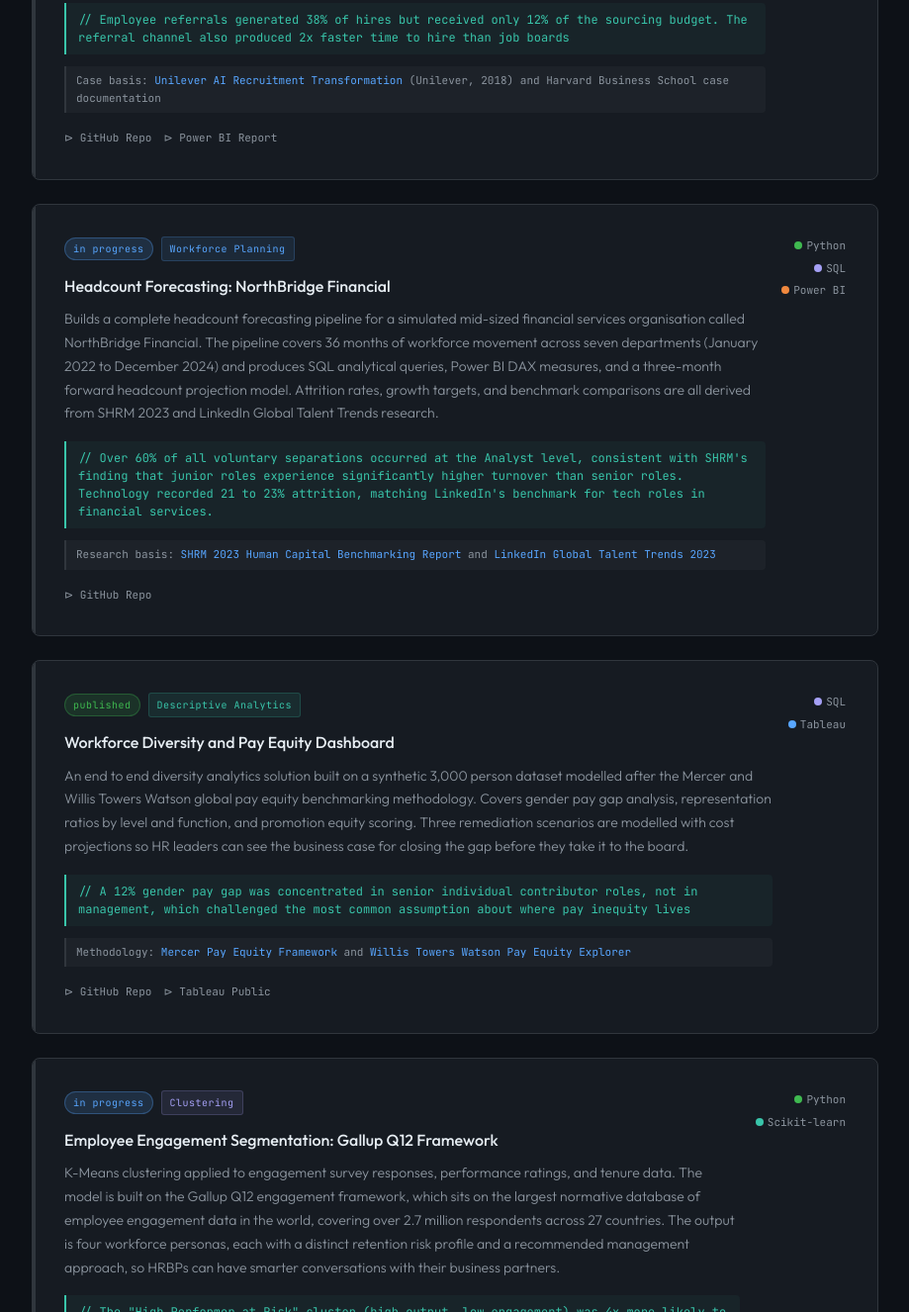
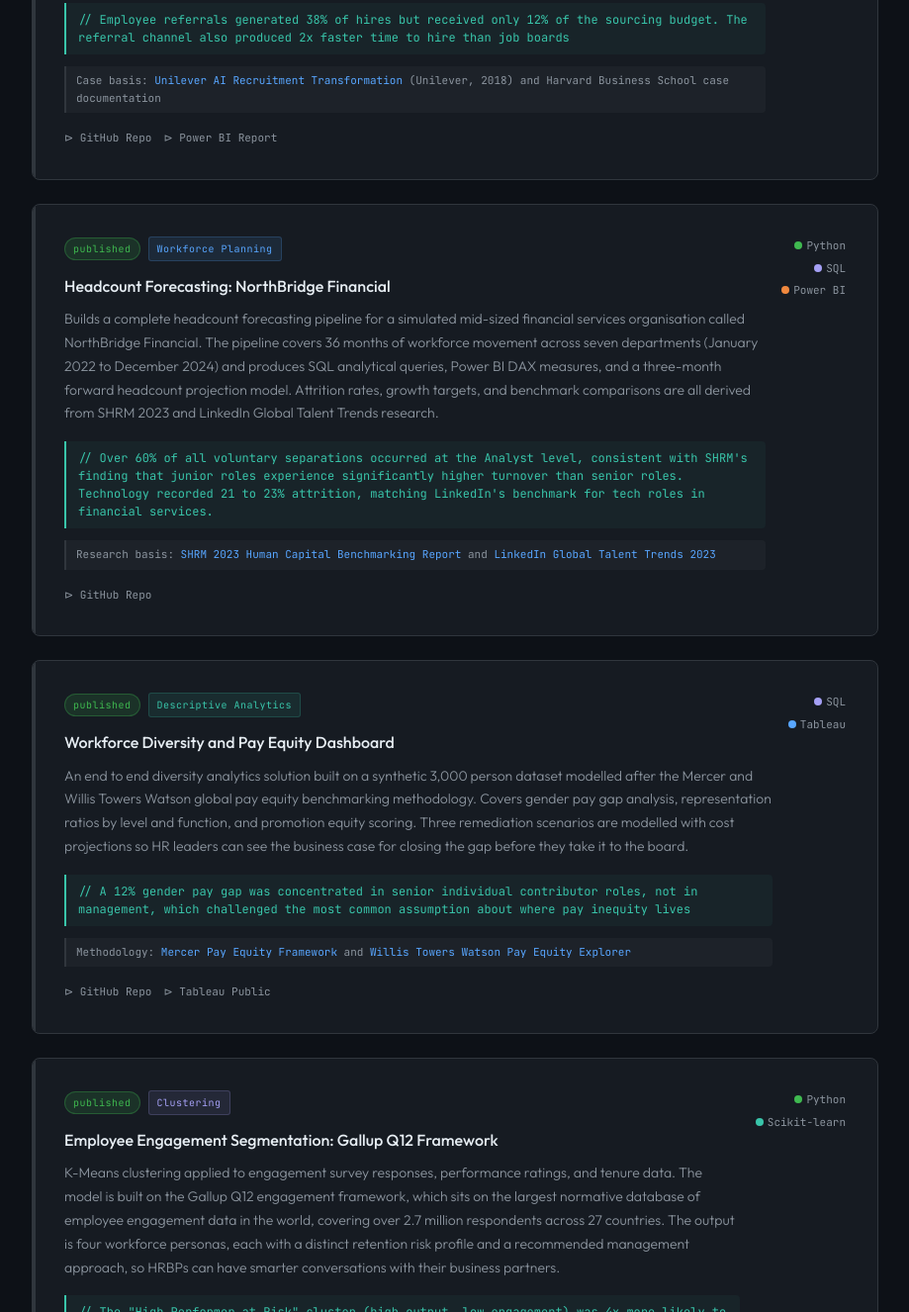
Before and after one commit to TobiAbanishe/hr-analytics-portfolio, a plain HTML site: page index.html in a window 1280 px wide. Shown: the part 4072-5398 px from the top of the page at 99% size, without its empty margins (180-1099 px from the left). Drawn offline with nearby package versions, Linux system fonts and the light colour scheme.

Commit message:
Update index.html

```diff
--- a/index.html
+++ b/index.html
@@ -286,7 +286,7 @@
 
         <div class="project-card">
           <div>
-            <div class="project-meta"><span class="project-badge badge-active">in progress</span><span class="tag tag-blue">Workforce Planning</span></div>
+            <div class="project-meta"><span class="project-badge badge-published">published</span><span class="tag tag-blue">Workforce Planning</span></div>
             <h3>Headcount Forecasting: NorthBridge Financial</h3>
             <p>Builds a complete headcount forecasting pipeline for a simulated mid-sized financial services organisation called NorthBridge Financial. The pipeline covers 36 months of workforce movement across seven departments (January 2022 to December 2024) and produces SQL analytical queries, Power BI DAX measures, and a three-month forward headcount projection model. Attrition rates, growth targets, and benchmark comparisons are all derived from SHRM 2023 and LinkedIn Global Talent Trends research.</p>
             <div class="project-insight">// Over 60% of all voluntary separations occurred at the Analyst level, consistent with SHRM's finding that junior roles experience significantly higher turnover than senior roles. Technology recorded 21 to 23% attrition, matching LinkedIn's benchmark for tech roles in financial services.</div>
@@ -317,7 +317,7 @@
 
         <div class="project-card">
           <div>
-            <div class="project-meta"><span class="project-badge badge-active">in progress</span><span class="tag tag-purple">Clustering</span></div>
+            <div class="project-meta"><span class="project-badge badge-published">published</span><span class="tag tag-purple">Clustering</span></div>
             <h3>Employee Engagement Segmentation: Gallup Q12 Framework</h3>
             <p>K-Means clustering applied to engagement survey responses, performance ratings, and tenure data. The model is built on the Gallup Q12 engagement framework, which sits on the largest normative database of employee engagement data in the world, covering over 2.7 million respondents across 27 countries. The output is four workforce personas, each with a distinct retention risk profile and a recommended management approach, so HRBPs can have smarter conversations with their business partners.</p>
             <div class="project-insight">// The "High Performer at Risk" cluster (high output, low engagement) was 4x more likely to leave within 12 months than the engaged high performer group</div>
```
